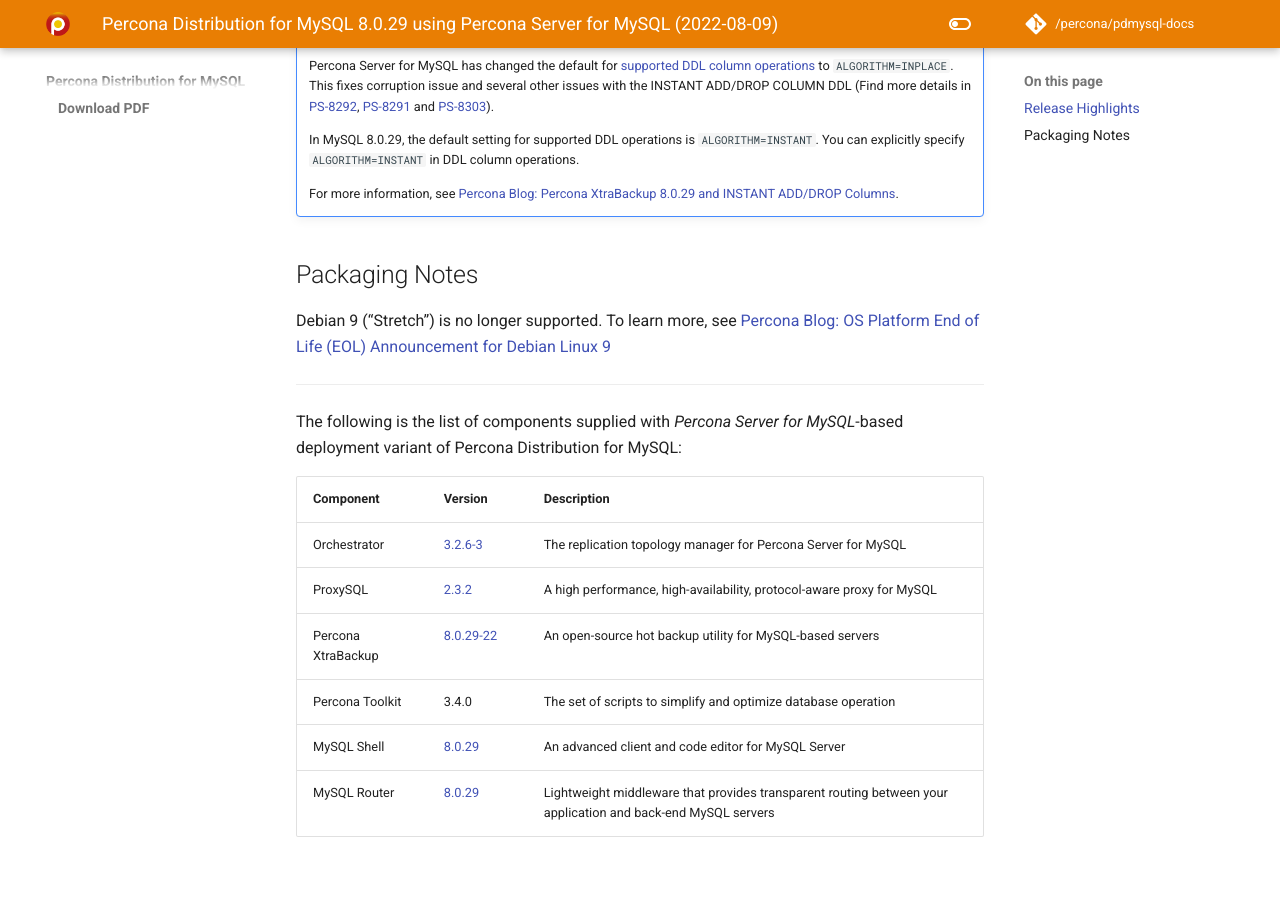
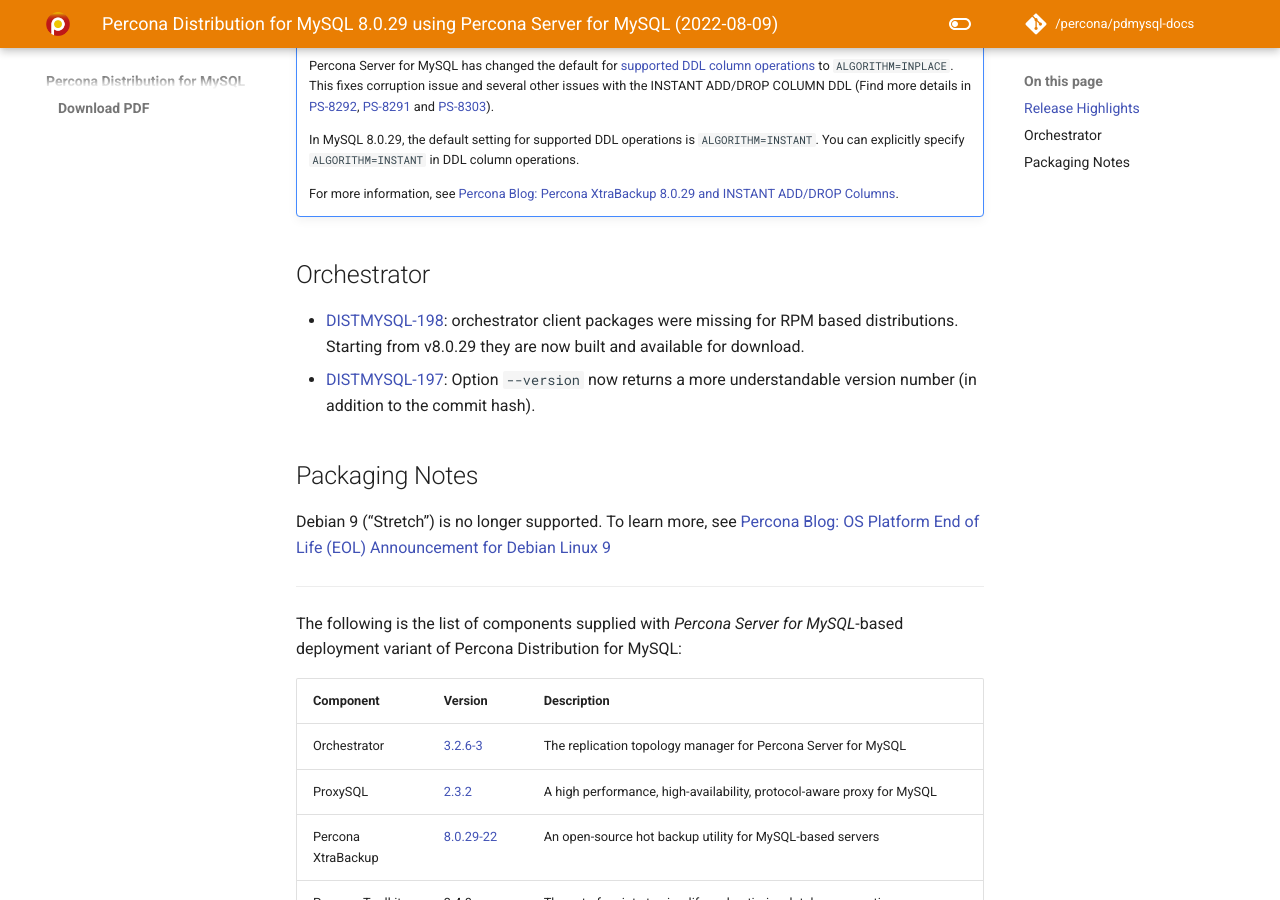
Before and after one commit to percona/pdmysql-docs, an MkDocs documentation site: the page built from docs/release-notes-ps-v8.0.29.md, in a window 1280 px wide and 900 px high, scrolled down 999 px. Built offline with MkDocs 1.6.1 and Material for MkDocs 9.7.7, drawn with Linux system fonts in a browser that asks for light colours; nearby versions of some CDN libraries; comment, search, counter and statistics services are not loaded; the version menu is left out.

Commit message:
Mention the Orchestrator fixes in the rel. notes (#55)

```diff
--- a/docs/release-notes-ps-v8.0.29.md
+++ b/docs/release-notes-ps-v8.0.29.md
@@ -31,6 +31,11 @@
 
     For more information, see [Percona Blog: Percona XtraBackup 8.0.29 and INSTANT ADD/DROP Columns](https://www.percona.com/blog/percona-xtrabackup-8-0-29-and-instant-add-drop-columns/).
 
+## Orchestrator
+
+* [DISTMYSQL-198](https://jira.percona.com/browse/DISTMYSQL-198): orchestrator client packages were missing for RPM based distributions. Starting from v8.0.29 they are now built and available for download.
+* [DISTMYSQL-197](https://jira.percona.com/browse/DISTMYSQL-197): Option `--version` now returns a more understandable version number (in addition to the commit hash).
+
 ## Packaging Notes
 
 Debian 9 (“Stretch”) is no longer supported.  To learn more, see [Percona Blog: OS Platform End of Life (EOL) Announcement for Debian Linux 9](https://www.percona.com/blog/os-platform-end-of-life-eol-announcement-for-debian-linux-9/)
```
